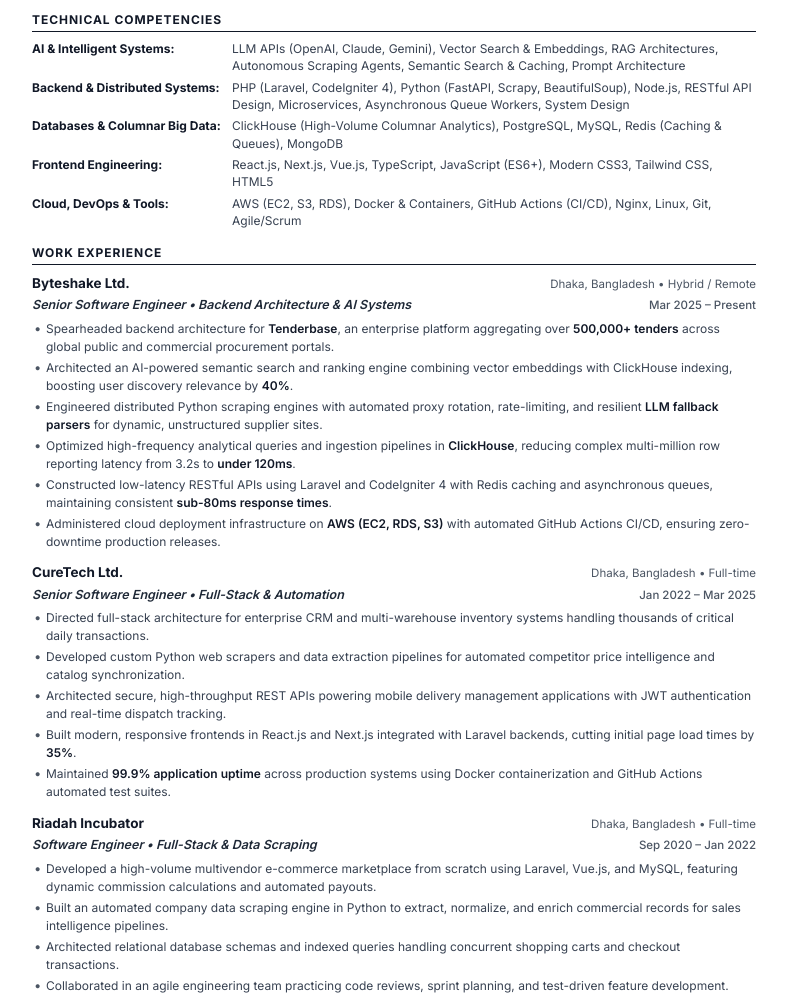
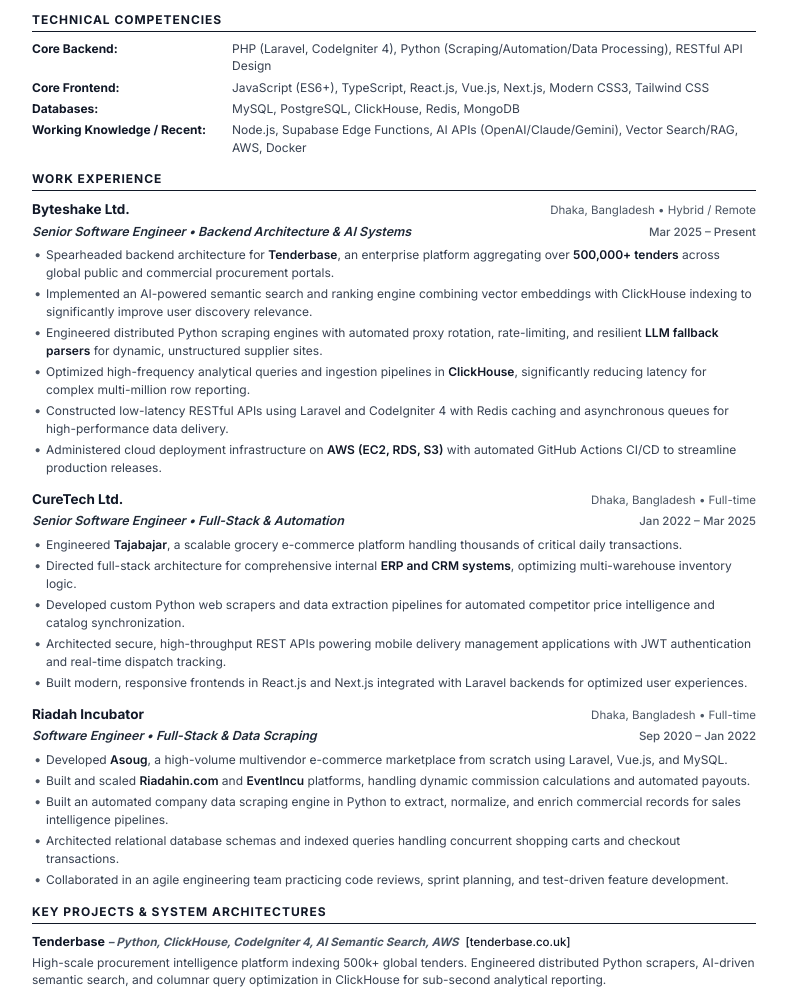
Before and after one commit to salim-hosen/salim-hosen.github.io, a website: page resume.html in a window 1280 px wide. Shown: the part 404-1402 px from the top of the page, without its empty margins (246-1033 px from the left). Drawn offline with Linux system fonts and the light colour scheme.

Commit message:
fix: simplify PickGo description and align resume details per feedback while retaining Node.js

```diff
--- a/resume.html
+++ b/resume.html
@@ -111,24 +111,20 @@
       <h2 class="section-title">Technical Competencies</h2>
       <div class="skills-block">
         <div class="skill-category">
-          <span class="skill-label">AI &amp; Intelligent Systems:</span>
-          <span class="skill-content">LLM APIs (OpenAI, Claude, Gemini), Vector Search &amp; Embeddings, RAG Architectures, Autonomous Scraping Agents, Semantic Search &amp; Caching, Prompt Architecture</span>
+          <span class="skill-label">Core Backend:</span>
+          <span class="skill-content">PHP (Laravel, CodeIgniter 4), Python (Scraping/Automation/Data Processing), RESTful API Design</span>
         </div>
         <div class="skill-category">
-          <span class="skill-label">Backend &amp; Distributed Systems:</span>
-          <span class="skill-content">PHP (Laravel, CodeIgniter 4), Python (FastAPI, Scrapy, BeautifulSoup), Node.js, RESTful API Design, Microservices, Asynchronous Queue Workers, System Design</span>
+          <span class="skill-label">Core Frontend:</span>
+          <span class="skill-content">JavaScript (ES6+), TypeScript, React.js, Vue.js, Next.js, Modern CSS3, Tailwind CSS</span>
         </div>
         <div class="skill-category">
-          <span class="skill-label">Databases &amp; Columnar Big Data:</span>
-          <span class="skill-content">ClickHouse (High-Volume Columnar Analytics), PostgreSQL, MySQL, Redis (Caching &amp; Queues), MongoDB</span>
+          <span class="skill-label">Databases:</span>
+          <span class="skill-content">MySQL, PostgreSQL, ClickHouse, Redis, MongoDB</span>
         </div>
         <div class="skill-category">
-          <span class="skill-label">Frontend Engineering:</span>
-          <span class="skill-content">React.js, Next.js, Vue.js, TypeScript, JavaScript (ES6+), Modern CSS3, Tailwind CSS, HTML5</span>
-        </div>
-        <div class="skill-category">
-          <span class="skill-label">Cloud, DevOps &amp; Tools:</span>
-          <span class="skill-content">AWS (EC2, S3, RDS), Docker &amp; Containers, GitHub Actions (CI/CD), Nginx, Linux, Git, Agile/Scrum</span>
+          <span class="skill-label">Working Knowledge / Recent:</span>
+          <span class="skill-content">Node.js, Supabase Edge Functions, AI APIs (OpenAI/Claude/Gemini), Vector Search/RAG, AWS, Docker</span>
         </div>
       </div>
     </section>
@@ -149,11 +145,11 @@
         </div>
         <ul class="entry-bullets">
           <li>Spearheaded backend architecture for <strong>Tenderbase</strong>, an enterprise platform aggregating over <strong>500,000+ tenders</strong> across global public and commercial procurement portals.</li>
-          <li>Architected an AI-powered semantic search and ranking engine combining vector embeddings with ClickHouse indexing, boosting user discovery relevance by <strong>40%</strong>.</li>
+          <li>Implemented an AI-powered semantic search and ranking engine combining vector embeddings with ClickHouse indexing to significantly improve user discovery relevance.</li>
           <li>Engineered distributed Python scraping engines with automated proxy rotation, rate-limiting, and resilient <strong>LLM fallback parsers</strong> for dynamic, unstructured supplier sites.</li>
-          <li>Optimized high-frequency analytical queries and ingestion pipelines in <strong>ClickHouse</strong>, reducing complex multi-million row reporting latency from 3.2s to <strong>under 120ms</strong>.</li>
-          <li>Constructed low-latency RESTful APIs using Laravel and CodeIgniter 4 with Redis caching and asynchronous queues, maintaining consistent <strong>sub-80ms response times</strong>.</li>
-          <li>Administered cloud deployment infrastructure on <strong>AWS (EC2, RDS, S3)</strong> with automated GitHub Actions CI/CD, ensuring zero-downtime production releases.</li>
+          <li>Optimized high-frequency analytical queries and ingestion pipelines in <strong>ClickHouse</strong>, significantly reducing latency for complex multi-million row reporting.</li>
+          <li>Constructed low-latency RESTful APIs using Laravel and CodeIgniter 4 with Redis caching and asynchronous queues for high-performance data delivery.</li>
+          <li>Administered cloud deployment infrastructure on <strong>AWS (EC2, RDS, S3)</strong> with automated GitHub Actions CI/CD to streamline production releases.</li>
         </ul>
       </article>
 
@@ -168,11 +164,11 @@
           <span class="entry-duration">Jan 2022 &ndash; Mar 2025</span>
         </div>
         <ul class="entry-bullets">
-          <li>Directed full-stack architecture for enterprise CRM and multi-warehouse inventory systems handling thousands of critical daily transactions.</li>
+          <li>Engineered <strong>Tajabajar</strong>, a scalable grocery e-commerce platform handling thousands of critical daily transactions.</li>
+          <li>Directed full-stack architecture for comprehensive internal <strong>ERP and CRM systems</strong>, optimizing multi-warehouse inventory logic.</li>
           <li>Developed custom Python web scrapers and data extraction pipelines for automated competitor price intelligence and catalog synchronization.</li>
           <li>Architected secure, high-throughput REST APIs powering mobile delivery management applications with JWT authentication and real-time dispatch tracking.</li>
-          <li>Built modern, responsive frontends in React.js and Next.js integrated with Laravel backends, cutting initial page load times by <strong>35%</strong>.</li>
-          <li>Maintained <strong>99.9% application uptime</strong> across production systems using Docker containerization and GitHub Actions automated test suites.</li>
+          <li>Built modern, responsive frontends in React.js and Next.js integrated with Laravel backends for optimized user experiences.</li>
         </ul>
       </article>
 
@@ -190,7 +186,8 @@
           <span class="entry-duration">Sep 2020 &ndash; Jan 2022</span>
         </div>
         <ul class="entry-bullets">
-          <li>Developed a high-volume multivendor e-commerce marketplace from scratch using Laravel, Vue.js, and MySQL, featuring dynamic commission calculations and automated payouts.</li>
+          <li>Developed <strong>Asoug</strong>, a high-volume multivendor e-commerce marketplace from scratch using Laravel, Vue.js, and MySQL.</li>
+          <li>Built and scaled <strong>Riadahin.com</strong> and <strong>EventIncu</strong> platforms, handling dynamic commission calculations and automated payouts.</li>
           <li>Built an automated company data scraping engine in Python to extract, normalize, and enrich commercial records for sales intelligence pipelines.</li>
           <li>Architected relational database schemas and indexed queries handling concurrent shopping carts and checkout transactions.</li>
           <li>Collaborated in an agile engineering team practicing code reviews, sprint planning, and test-driven feature development.</li>
@@ -254,7 +251,7 @@
           </span>
         </div>
         <p class="project-summary">
-          Proprietary Restaurant Order Management SaaS featuring real-time order processing, complex dynamic inventory algorithms, and deep third-party POS integrations.
+          Restaurant order management SaaS with real-time order processing, inventory management, and deep third-party POS integrations.
         </p>
       </div>
 
@@ -299,7 +296,7 @@
         </div>
         <div class="skill-category">
           <span class="skill-label">Remote Collaboration:</span>
-          <span class="skill-content">Asynchronous Autonomy, Flexible 4&ndash;5 hours daily overlap with US (EST/PST), UK (GMT), and European (CET) timezones.</span>
+          <span class="skill-content">Experienced working asynchronously with international teams across multiple time zones. Available for 4&ndash;5 hours of daily overlap with US, UK, or European working hours.</span>
         </div>
       </div>
     </section>
```
Also changed, not shown: index.html (+1 -2 lines), 1 other file.
